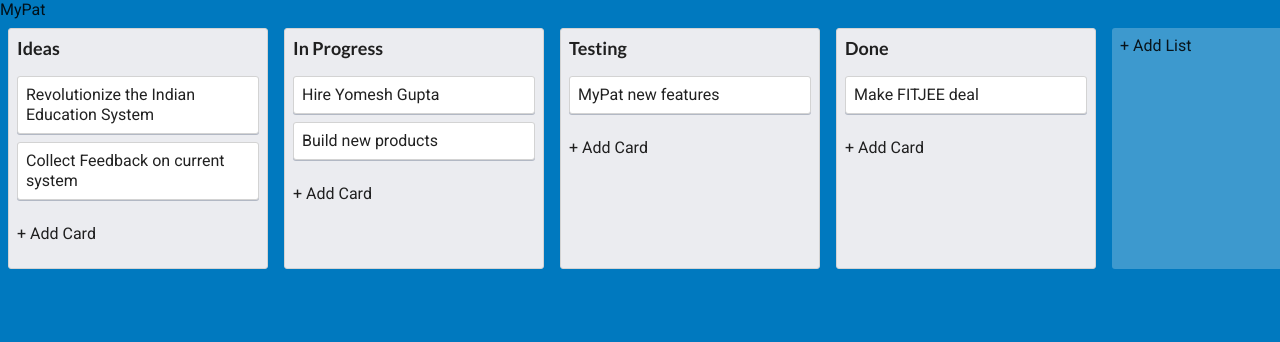
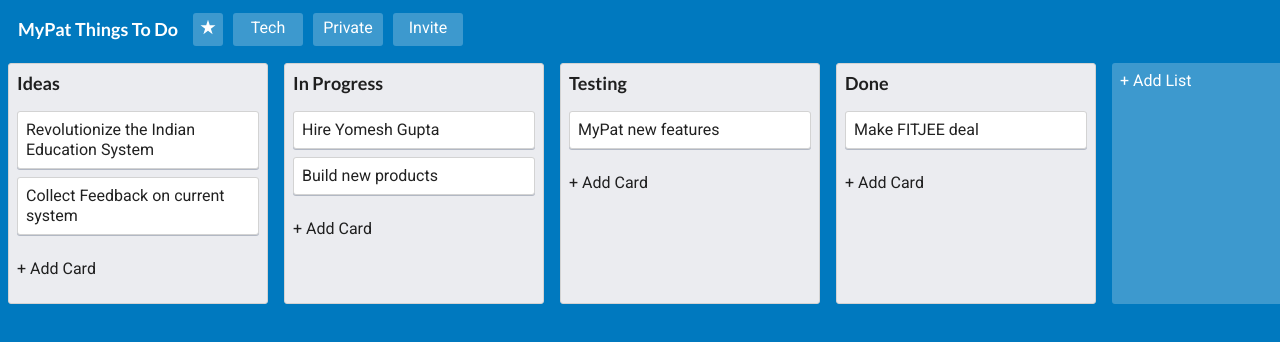
Before and after one commit to yomeshgupta/trello-board, a React app: page / in a window 1280 px wide. Shown: the top 342 px of the page. Built offline with nearby package versions, Linux system fonts and the light colour scheme.

Commit message:
Moved actions to constants, started working on board menu

```diff
--- a/src/components/Board/Header.jsx
+++ /dev/null
@@ -1,7 +0,0 @@
-import React from 'react';
-
-const Header = ({ title }) => {
-	return <div className="board-header">{title}</div>;
-};
-
-export default Header;
--- a/src/components/Board/Lists/List.jsx
+++ b/src/components/Board/Lists/List.jsx
@@ -3,6 +3,7 @@
 
 import Tasks from './Tasks/index';
 import Composer from '../../shared/Composer';
+import { STATE_ACTIONS } from '../../../constants/index';
 
 class List extends Component {
 	saveHandler = data => {
@@ -13,11 +14,11 @@
 		updatedTasksIds.push(data.id);
 
 		dispatch({
-			type: 'ADD_TASK',
+			type: STATE_ACTIONS.ADD_TASK,
 			data
 		});
 		return dispatch({
-			type: 'UPDATE_LIST',
+			type: STATE_ACTIONS.UPDATE_LIST,
 			data: {
 				id: list.id,
 				toUpdate: {
--- a/src/components/Board/Lists/index.jsx
+++ b/src/components/Board/Lists/index.jsx
@@ -3,6 +3,7 @@
 
 import List from './List';
 import Composer from '../../shared/Composer';
+import { STATE_ACTIONS } from '../../../constants/index';
 
 class Lists extends Component {
 	saveHandler = data => {
@@ -14,11 +15,11 @@
 		updatedListOrder.push(data.id);
 
 		dispatch({
-			type: 'ADD_LIST',
+			type: STATE_ACTIONS.ADD_LIST,
 			data
 		});
 		return dispatch({
-			type: 'UPDATE_LIST_ORDER',
+			type: STATE_ACTIONS.UPDATE_LIST_ORDER,
 			data: {
 				toUpdate: updatedListOrder
 			}
@@ -32,7 +33,7 @@
 			<Droppable droppableId="all-lists" direction="horizontal" type="list">
 				{provided => {
 					return (
-						<div className="lists" {...provided.droppableProps} ref={provided.innerRef}>
+						<div className="lists" {...provided.droppableProps} ref={provided.innerRef} role="list">
 							{listOrder.map((listId, index) => {
 								const list = lists[listId];
 								return (
@@ -46,7 +47,11 @@
 								);
 							})}
 							{provided.placeholder}
-							<Composer title="Add List" onSave={this.saveHandler} classNames="add-list-section" />
+							<Composer
+								title="Add List"
+								onSave={this.saveHandler}
+								classNames="add-list-section u-btn-transparent"
+							/>
 						</div>
 					);
 				}}
--- /dev/null
+++ b/src/components/Board/Menu.jsx
@@ -0,0 +1,34 @@
+import React from 'react';
+
+const Menu = ({ title, toggleBookmark }) => {
+	return (
+		<div className="board-menu" role="region">
+			<div className="controls" role="navigation">
+				<h3 role="heading" className="u-btn-transparent" id="menu-heading">
+					{title}
+				</h3>
+				<div
+					className="u-btn-transparent u-margin-r2 u-text-pointer"
+					id="bookmark-icon"
+					role="button"
+					onClick={toggleBookmark}
+				>
+					<svg viewBox="0 0 32 32" className="icon icon-star" viewBox="0 0 32 32" aria-hidden="true">
+						<path d="M16 4.588l2.833 8.719H28l-7.416 5.387 2.832 8.719L16 22.023l-7.417 5.389 2.833-8.719L4 13.307h9.167L16 4.588z" />
+					</svg>
+				</div>
+				<div className="u-btn-transparent u-text-pointer" role="button">
+					Tech
+				</div>
+				<div className="u-btn-transparent u-text-pointer" role="button">
+					Private
+				</div>
+				<div className="u-btn-transparent u-text-pointer" role="button">
+					Invite
+				</div>
+			</div>
+		</div>
+	);
+};
+
+export default Menu;
--- a/src/components/Board/index.jsx
+++ b/src/components/Board/index.jsx
@@ -1,8 +1,9 @@
 import React, { Component } from 'react';
 import { DragDropContext } from 'react-beautiful-dnd';
 
-import Header from './Header';
+import Menu from './Menu';
 import Lists from './Lists/index';
+import { STATE_ACTIONS } from '../../constants/index';
 import '../../styles/board.scss';
 
 class Board extends Component {
@@ -77,6 +78,11 @@
 		});
 	};
 
+	toggleBookmark = () =>
+		dispatch({
+			type: STATE_ACTIONS.UPDATE_BOOKMARK
+		});
+
 	render() {
 		const {
 			title,
@@ -90,7 +96,7 @@
 			<DragDropContext onDragEnd={this.onDragEnd}>
 				<div className="board-wrapper" style={{ backgroundColor: background.value }} role="main">
 					<div id="board" role="region">
-						<Header title={title} />
+						<Menu title={title} toggleBookmark={this.toggleBookmark} />
 						<Lists tasks={tasks} lists={lists} listOrder={listOrder} dispatch={dispatch} />
 					</div>
 				</div>
--- a/src/components/Home.jsx
+++ b/src/components/Home.jsx
@@ -1,12 +1,13 @@
 import React, { useReducer } from 'react';
+import 'semantic-ui-css/semantic.min.css';
+
 import initialData from '../data/index';
 import Board from './Board/index';
-
-import 'semantic-ui-css/semantic.min.css';
+import { STATE_ACTIONS } from '../constants/index';
 
 function reducer(state, action) {
 	switch (action.type) {
-		case 'UPDATE_LIST': {
+		case STATE_ACTIONS.UPDATE_LIST: {
 			return {
 				...state,
 				lists: {
@@ -18,14 +19,14 @@
 				}
 			};
 		}
-		case 'UPDATE_LIST_ORDER': {
+		case STATE_ACTIONS.UPDATE_LIST_ORDER: {
 			return {
 				...state,
 				listOrder: action.data.toUpdate
 			};
 		}
 
-		case 'ADD_TASK': {
+		case STATE_ACTIONS.ADD_TASK: {
 			return {
 				...state,
 				tasks: {
@@ -35,12 +36,22 @@
 			};
 		}
 
-		case 'ADD_LIST': {
+		case STATE_ACTIONS.ADD_LIST: {
 			return {
 				...state,
 				lists: {
 					...state.lists,
 					[action.data.id]: action.data
+				}
+			};
+		}
+
+		case STATE_ACTIONS.UPDATE_BOOKMARK: {
+			return {
+				...state,
+				meta: {
+					...meta,
+					isBookmarked: !state.meta.isBookmarked
 				}
 			};
 		}
--- /dev/null
+++ b/src/constants/index.js
@@ -0,0 +1,9 @@
+const STATE_ACTIONS = {
+	ADD_TASK: 'ADD_TASK',
+	ADD_LIST: 'ADD_LIST',
+	UPDATE_LIST: 'UPDATE_LIST',
+	UPDATE_LIST_ORDER: 'UPDATE_LIST_ORDER',
+	UPDATE_BOOKMARK: 'UPDATE_BOOKMARK'
+};
+
+export { STATE_ACTIONS };
--- a/src/data/index.js
+++ b/src/data/index.js
@@ -1,8 +1,9 @@
 const Board = {
 	id: 1,
-	title: 'MyPat',
+	title: 'MyPat Things To Do',
 	meta: {
 		slug: 'mypat',
+		isBookmarked: false,
 		background: {
 			type: 1,
 			value: 'rgb(0, 121, 191)'
--- a/src/styles/base.scss
+++ b/src/styles/base.scss
@@ -16,6 +16,9 @@
 
 .u-text-pointer {
 	cursor: pointer;
+}
+.u-margin-r2 {
+	margin-right: 10px;
 }
 .u-btn-primary {
 	box-sizing: border-box;
@@ -39,6 +42,17 @@
 
 	&:hover {
 		background-color: #295f10;
+	}
+}
+.u-btn-transparent {
+	min-width: 70px;
+	background: hsla(0, 0%, 100%, 0.24);
+	color: white;
+	border-radius: 3px;
+	margin: 8px;
+
+	&:hover {
+		background: hsla(0, 0%, 100%, 0.4);
 	}
 }
 
--- a/src/styles/board.scss
+++ b/src/styles/board.scss
@@ -9,12 +9,39 @@
 	position: relative;
 	height: 100%;
 
-	.board-header,
+	.board-menu,
 	#board {
 		width: 100%;
 		display: flex;
+		align-items: flex-start;
+	}
+	#board {
 		flex-direction: column;
-		align-items: flex-start;
+	}
+	.board-menu {
+		flex-direction: row;
+		padding: 8px 4px 4px 8px;
+
+		.controls {
+			display: flex;
+			flex-direction: row;
+
+			.u-btn-transparent {
+				text-align: center;
+				color: white;
+				padding: 5px;
+				margin: 5px;
+			}
+
+			#menu-heading {
+				background: transparent !important;
+				font-weight: bold;
+			}
+
+			#bookmark-icon {
+				min-width: 10px;
+			}
+		}
 	}
 }
 
@@ -115,12 +142,10 @@
 
 .add-list-section {
 	width: 260px;
-	background: hsla(0, 0%, 100%, 0.24);
-	border-radius: 3px;
-	margin: 8px;
 	height: 100%;
 
 	&.composer-form {
-		background: white;
+		color: #000;
+		background: white !important;
 	}
 }
```
